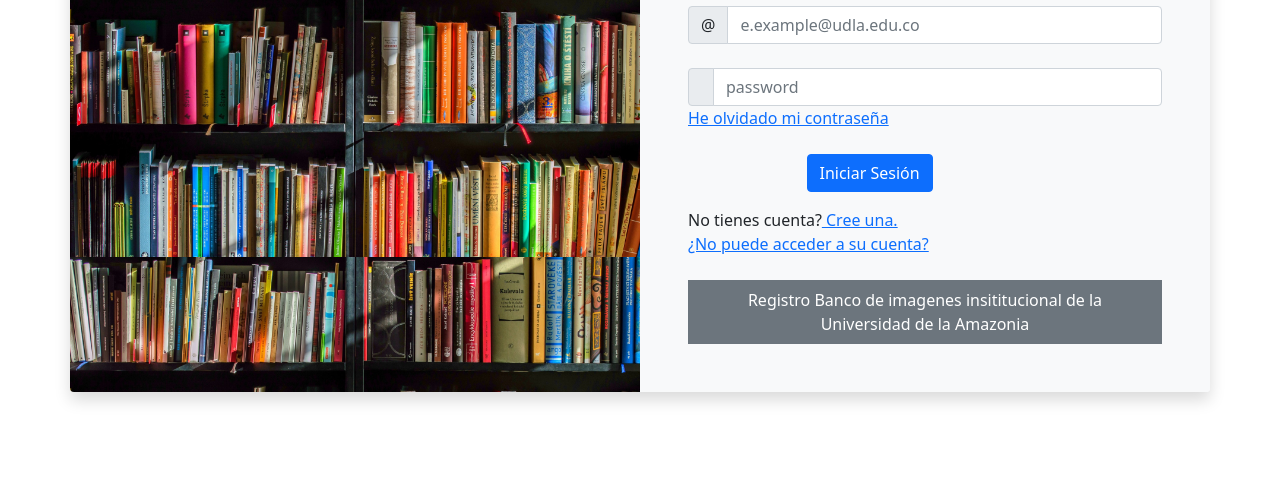
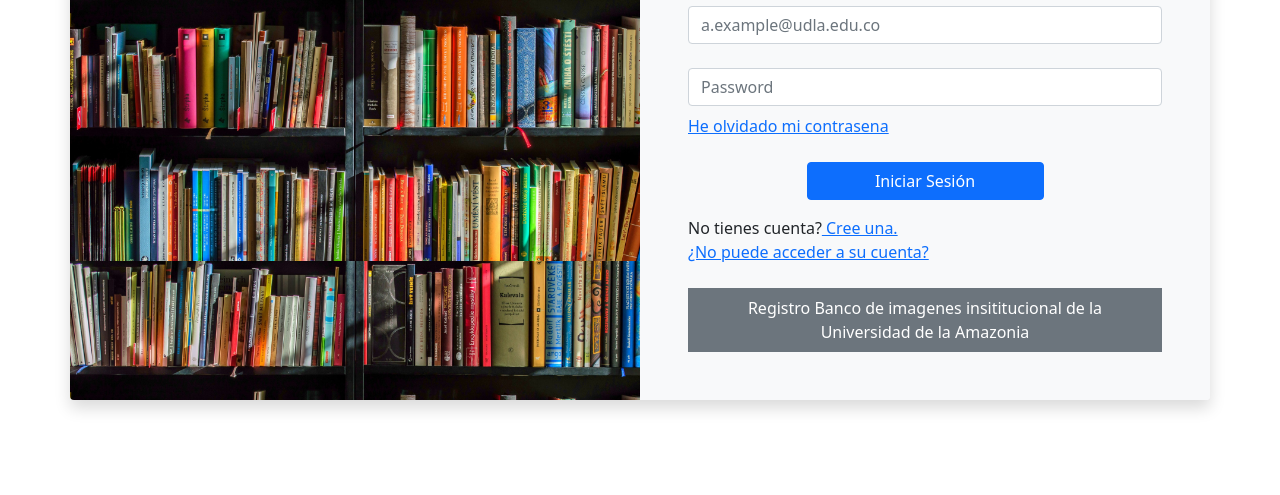
Before and after one commit to JuliethSegura/REDI-HTML, a plain HTML site: page inicio.html in a window 1280 px wide. Shown: the part 305-800 px from the top of the page. Drawn offline with nearby package versions, Linux system fonts and the light colour scheme.

Commit message:
Styles Fixed

```diff
--- a/css/inicio.css
+++ b/css/inicio.css
@@ -4,3 +4,9 @@
     background-position: center center;
     background-size: contain;
 }
+
+
+.spacing{
+margin-top: 1em;
+
+}
--- a/dashboard/dashboard.css
+++ b/dashboard/dashboard.css
@@ -1,5 +1,5 @@
 body {
-  font-size: .875rem;
+  font-size: 0.875rem;
 }
 
 .feather {
@@ -23,7 +23,7 @@ body {
   left: 0;
   z-index: 100; /* Behind the navbar */
   padding: 48px 0 0; /* Height of navbar */
-  box-shadow: inset -1px 0 0 rgba(0, 0, 0, .1);
+  box-shadow: inset -1px 0 0 rgba(0, 0, 0, 0.1);
 }
 
 @media (max-width: 767.98px) {
@@ -36,7 +36,7 @@ body {
   position: relative;
   top: 0;
   height: calc(100vh - 48px);
-  padding-top: .5rem;
+  padding-top: 0.5rem;
   overflow-x: hidden;
   overflow-y: auto; /* Scrollable contents if viewport is shorter than content. */
 }
@@ -61,11 +61,11 @@ body {
 }
 
 .sidebar-heading {
-  font-size: .75rem;
+  font-size: 0.75rem;
   text-transform: uppercase;
 }
 
 /* navbar */
-.navbar{
-  background-color: #34AB1E !important;
+.navbar {
+  background-color: #0b750e !important;
 }
--- a/inicio.html
+++ b/inicio.html
@@ -1,21 +1,20 @@
 <!DOCTYPE html>
-<html lang="en">
-  <head>
+<html lang="es">
+
+<head>
     <meta charset="utf-8" />
     <meta name="viewport" content="width=device-width, initial-scale=1" />
 
     <!-- Bootstrap CSS -->
-    <link
-      href="https://cdn.jsdelivr.net/npm/bootstrap@5.0.2/dist/css/bootstrap.min.css"
-      rel="stylesheet"
-      integrity="sha384-EVSTQN3/azprG1Anm3QDgpJLIm9Nao0Yz1ztcQTwFspd3yD65VohhpuuCOmLASjC"
-      crossorigin="anonymous"/>
-      <link rel="stylesheet" href="css/inicio.css"/>
+    <link href="https://cdn.jsdelivr.net/npm/bootstrap@5.0.2/dist/css/bootstrap.min.css" rel="stylesheet"
+        integrity="sha384-EVSTQN3/azprG1Anm3QDgpJLIm9Nao0Yz1ztcQTwFspd3yD65VohhpuuCOmLASjC" crossorigin="anonymous" />
+    <link rel="stylesheet" href="css/inicio.css" />
 
-    <title>Inicio Correo</title>
+    <title>Inicio</title>
 
-  </head>
-  <body>
+</head>
+
+<body>
     <div class="container w-60 mt-5 rounded shadow">
         <div class="row align-items-lg-stretch">
             <div class="col bg d-none d-lg-block col-md-5 col-lg-5 col-xl-6 rounded-start">
@@ -26,38 +25,42 @@
                         <img class="img-fluid" src="assets/imgs/logo-main.png" width="600" alt="LogoUni">
                     </div>
                 </div>
-                <h2 class="fw-bold text-center pt-3 mb-3">Inicio Sesión</h2>
-
+                <h2 class="fw-bold text-center pt-3 mb-3">Bienvenido</h2>
                 <!-- Login -->
                 <form action="#">
                     <div class="input-group flex-nowrap mt-4 mb-4">
-                        <span class="input-group-text">@</span>
-                        <input type="text" class="form-control" placeholder="e.example@udla.edu.co" >
+                        <input type="text" class="form-control" placeholder="a.example@udla.edu.co">
                     </div>
-                    <div class="input-group flex-nowrap">
-                        <span class="input-group-text"></span>
-                        <input type="password" class="form-control" placeholder="password" aria-label="Username">
+                    <div class="input-group flex-nowrap mb-2">
+                        <input type="password" class="form-control" placeholder="Password" aria-label="Username">
                     </div>
-                    <span><a href="#">He olvidado mi contraseña</a></span>
+                    <span class="spacing"><a href="#">He olvidado mi contrasena</a></span>
                     <div class="d-grid gap-2 col-6 mx-auto mt-4">
-                        <a href="confInicio.html"><button type="button" class="btn btn-primary">Iniciar Sesión</button>
-                        </a>
+                        <a href="confInicio.html" class="btn btn-primary">Iniciar Sesión</a>
                     </div>
                     <div class="my-3">
-                        <span>No tienes cuenta?<a href="confInicio.html"> Cree una.</a></span>  <br>
+                        <span>No tienes cuenta?<a href="confInicio.html"> Cree una.</a></span> <br>
                         <span><a href="#">¿No puede acceder a su cuenta?</a></span>
                     </div>
                     <div class="bg-secondary mt-4">
-                        <label class="text-white text-center py-2 px-3" for="text">Registro Banco de imagenes insititucional de la Universidad de la Amazonia</label>
+                        <label class="text-white text-center py-2 px-3" for="text">Registro Banco de imagenes
+                            insititucional de la Universidad de la Amazonia</label>
                     </div>
                 </form>
             </div>
         </div>
     </div>
 
-    <script src="https://cdn.jsdelivr.net/npm/bootstrap@5.0.2/dist/js/bootstrap.bundle.min.js" integrity="sha384-MrcW6ZMFYlzcLA8Nl+NtUVF0sA7MsXsP1UyJoMp4YLEuNSfAP+JcXn/tWtIaxVXM" crossorigin="anonymous"></script>
-    <script src="https://cdn.jsdelivr.net/npm/@popperjs/core@2.9.2/dist/umd/popper.min.js" integrity="sha384-IQsoLXl5PILFhosVNubq5LC7Qb9DXgDA9i+tQ8Zj3iwWAwPtgFTxbJ8NT4GN1R8p" crossorigin="anonymous"></script>
-    <script src="https://cdn.jsdelivr.net/npm/bootstrap@5.0.2/dist/js/bootstrap.min.js" integrity="sha384-cVKIPhGWiC2Al4u+LWgxfKTRIcfu0JTxR+EQDz/bgldoEyl4H0zUF0QKbrJ0EcQF" crossorigin="anonymous"></script>
+    <script src="https://cdn.jsdelivr.net/npm/bootstrap@5.0.2/dist/js/bootstrap.bundle.min.js"
+        integrity="sha384-MrcW6ZMFYlzcLA8Nl+NtUVF0sA7MsXsP1UyJoMp4YLEuNSfAP+JcXn/tWtIaxVXM"
+        crossorigin="anonymous"></script>
+    <script src="https://cdn.jsdelivr.net/npm/@popperjs/core@2.9.2/dist/umd/popper.min.js"
+        integrity="sha384-IQsoLXl5PILFhosVNubq5LC7Qb9DXgDA9i+tQ8Zj3iwWAwPtgFTxbJ8NT4GN1R8p"
+        crossorigin="anonymous"></script>
+    <script src="https://cdn.jsdelivr.net/npm/bootstrap@5.0.2/dist/js/bootstrap.min.js"
+        integrity="sha384-cVKIPhGWiC2Al4u+LWgxfKTRIcfu0JTxR+EQDz/bgldoEyl4H0zUF0QKbrJ0EcQF"
+        crossorigin="anonymous"></script>
 
-  </body>
+</body>
+
 </html>
```
Also changed, not shown: confInicio.html (+25 -17 lines), dashboard/index.html (+21 -10 lines).
